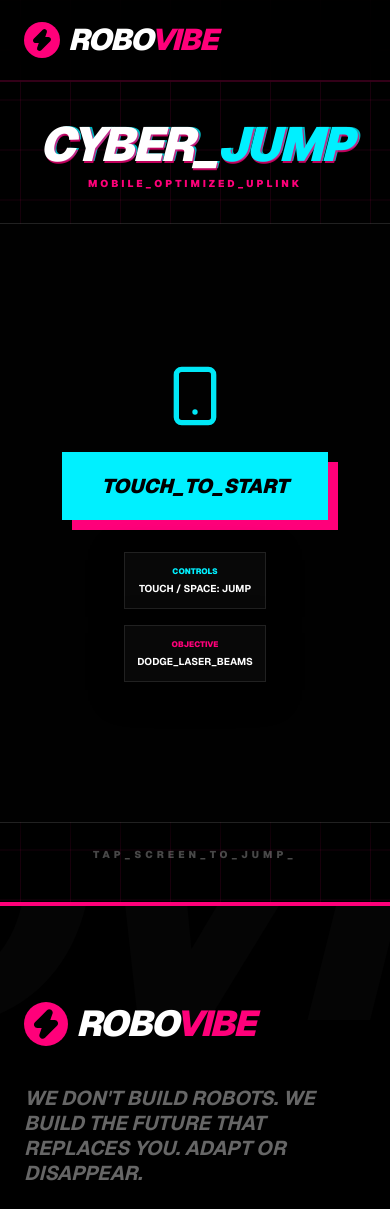
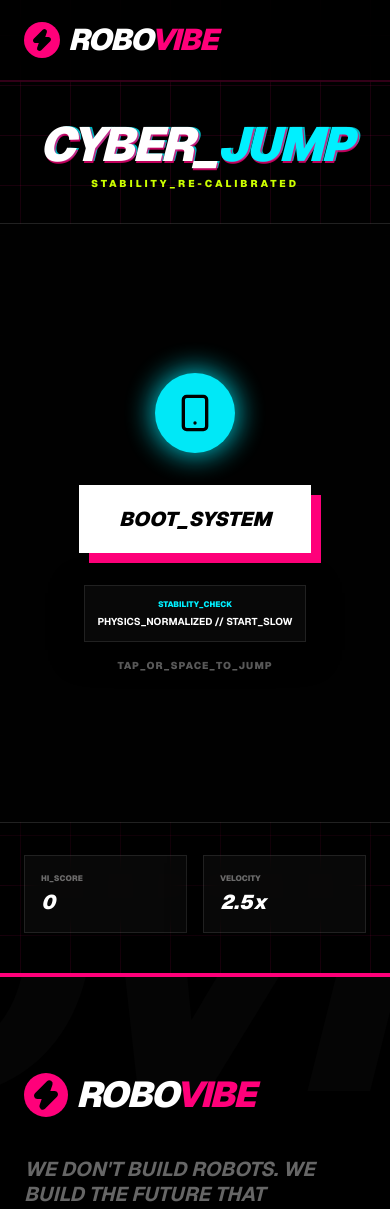
Before and after one commit to dev-vasu/robotics-web, a Next.js app: page /game/jump in a window 390 px wide. Shown: the top 1209 px of the page. Built offline with nearby package versions, Linux system fonts and the light colour scheme.

Commit message:
Fix: Re-calibrated CYBER_JUMP physics for a fairer start and smoother mobile gameplay

```diff
--- a/src/app/game/jump/page.tsx
+++ b/src/app/game/jump/page.tsx
@@ -8,9 +8,9 @@ import { Zap, Smartphone, RefreshCcw, Activity, Ghost, Info } from "lucide-react
 const CANVAS_WIDTH = 400;
 const CANVAS_HEIGHT = 600;
 const PLAYER_SIZE = 40;
-const GRAVITY = 0.6;
-const JUMP_FORCE = -12;
-const BASE_SPEED = 4;
+const GRAVITY = 0.45; // Reduced from 0.6 for floatier feel
+const JUMP_FORCE = -9; // Adjusted for new gravity
+const START_SPEED = 2.5; // Reduced from 4 for slow start
 
 export default function JumpGame() {
   const [gameState, setGameState] = useState<"IDLE" | "PLAYING" | "GAMEOVER">("IDLE");
@@ -26,10 +26,12 @@ export default function JumpGame() {
   const scoreRef = useRef(0);
 
   const initGame = () => {
+    // Reset player to safe center position with 0 velocity
     playerRef.current = { y: 300, vy: 0, x: 100 };
+    // Spawn first obstacles further away to give player time to react
     obstaclesRef.current = [
-      { x: 500, height: 200, passed: false },
-      { x: 800, height: 300, passed: false }
+      { x: 600, height: 200, passed: false },
+      { x: 950, height: 300, passed: false }
     ];
     scoreRef.current = 0;
     setScore(0);
@@ -39,36 +41,39 @@ export default function JumpGame() {
   const jump = useCallback(() => {
     if (gameState === "PLAYING") {
       playerRef.current.vy = JUMP_FORCE;
-    } else if (gameState !== "LOADING") {
+    } else if (gameState === "IDLE" || gameState === "GAMEOVER") {
       initGame();
     }
   }, [gameState]);
 
   const draw = useCallback((ctx: CanvasRenderingContext2D) => {
-    ctx.fillStyle = "rgba(0, 0, 0, 0.2)";
+    ctx.fillStyle = "rgba(0, 0, 0, 0.25)";
     ctx.fillRect(0, 0, CANVAS_WIDTH, CANVAS_HEIGHT);
 
-    // Ground & Ceiling
-    ctx.fillStyle = "rgba(255, 255, 255, 0.05)";
+    // Ground & Ceiling Warning Zones
+    ctx.fillStyle = "rgba(255, 0, 122, 0.1)";
     ctx.fillRect(0, 0, CANVAS_WIDTH, 20);
     ctx.fillRect(0, CANVAS_HEIGHT - 20, CANVAS_WIDTH, 20);
 
-    // Player
+    // Player Physics
     playerRef.current.vy += GRAVITY;
     playerRef.current.y += playerRef.current.vy;
 
+    // Draw Player
     ctx.beginPath();
     ctx.arc(playerRef.current.x, playerRef.current.y, PLAYER_SIZE / 2, 0, Math.PI * 2);
     ctx.fillStyle = "#00f0ff";
     ctx.fill();
-    ctx.shadowBlur = 20;
+    ctx.shadowBlur = 25;
     ctx.shadowColor = "#00f0ff";
     ctx.closePath();
 
     // Obstacles (Lasers)
-    const speed = BASE_SPEED + (scoreRef.current / 10);
+    // Dynamic Speed: Starts slow, gets faster as you score
+    const currentSpeed = START_SPEED + (scoreRef.current * 0.15);
+
     obstaclesRef.current.forEach((obs, index) => {
-      obs.x -= speed;
+      obs.x -= currentSpeed;
 
       // Draw Laser Beam
       ctx.fillStyle = "#ff007a";
@@ -78,20 +83,21 @@ export default function JumpGame() {
       // Top laser
       ctx.fillRect(obs.x, 0, 40, obs.height);
       // Bottom laser
-      const gap = 180;
+      const gap = 200; // Increased gap for fairness
       ctx.fillRect(obs.x, obs.height + gap, 40, CANVAS_HEIGHT);
 
-      // Collision
+      // Collision Detection
       const p = playerRef.current;
+      // Precision hit box
       if (
-        p.x + 15 > obs.x &&
-        p.x - 15 < obs.x + 40 &&
-        (p.y - 15 < obs.height || p.y + 15 > obs.height + gap)
+        p.x + 12 > obs.x &&
+        p.x - 12 < obs.x + 40 &&
+        (p.y - 12 < obs.height || p.y + 12 > obs.height + gap)
       ) {
         setGameState("GAMEOVER");
       }
 
-      // Point
+      // Score Tracking
       if (!obs.passed && obs.x < p.x) {
         obs.passed = true;
         scoreRef.current += 1;
@@ -99,18 +105,18 @@ export default function JumpGame() {
       }
 
       // Cleanup & Respawn
-      if (obs.x < -50) {
+      if (obs.x < -60) {
         obstaclesRef.current.splice(index, 1);
         obstaclesRef.current.push({
-          x: CANVAS_WIDTH + 100,
-          height: Math.random() * (CANVAS_HEIGHT - 300) + 50,
+          x: CANVAS_WIDTH + 150,
+          height: Math.random() * (CANVAS_HEIGHT - 350) + 75,
           passed: false
         });
       }
     });
 
-    // Boundary death
-    if (playerRef.current.y < 0 || playerRef.current.y > CANVAS_HEIGHT) {
+    // Boundary death (Floor or Ceiling)
+    if (playerRef.current.y < 15 || playerRef.current.y > CANVAS_HEIGHT - 15) {
       setGameState("GAMEOVER");
     }
   }, []);
@@ -150,13 +156,13 @@ export default function JumpGame() {
           <h1 className="text-5xl md:text-7xl font-black italic uppercase text-white tracking-tighter text-glitch leading-none">
             CYBER_<span className="text-cyber-blue">JUMP</span>
           </h1>
-          <p className="text-hyper-pink font-black uppercase tracking-[0.3em] text-[10px] mt-2">
-            MOBILE_OPTIMIZED_UPLINK
+          <p className="text-electric-volt font-black uppercase tracking-[0.3em] text-[10px] mt-2">
+            STABILITY_RE-CALIBRATED
           </p>
         </div>
 
         <div
-          className="relative glass-panel border-4 border-white/10 overflow-hidden cursor-pointer"
+          className="relative glass-panel border-4 border-white/10 overflow-hidden cursor-pointer shadow-[0_0_50px_rgba(0,240,255,0.1)]"
           style={{ width: CANVAS_WIDTH, height: CANVAS_HEIGHT }}
           onClick={jump}
         >
@@ -164,43 +170,55 @@ export default function JumpGame() {
 
           {gameState === "IDLE" && (
             <div className="absolute inset-0 z-20 flex flex-col items-center justify-center bg-black/90 p-8 text-center">
-              <Smartphone className="w-16 h-16 text-cyber-blue mb-6 animate-pulse" />
+              <div className="w-20 h-20 bg-cyber-blue rounded-full flex items-center justify-center mb-8 animate-pulse shadow-[0_0_30px_#00f0ff]">
+                <Smartphone className="w-10 h-10 text-black" />
+              </div>
               <button
-                className="px-10 py-5 bg-cyber-blue text-black font-black text-xl uppercase italic shadow-[10px_10px_0_0_#ff007a] mb-8"
+                className="px-10 py-5 bg-white text-black font-black text-xl uppercase italic shadow-[10px_10px_0_0_#ff007a] mb-8 hover:bg-cyber-blue transition-all"
               >
-                TOUCH_TO_START
+                BOOT_SYSTEM
               </button>
               <div className="space-y-4">
-                <div className="p-3 border border-white/10 glass-panel">
-                  <div className="text-[8px] text-cyber-blue font-black uppercase mb-1">CONTROLS</div>
-                  <div className="text-white font-bold text-[10px]">TOUCH / SPACE: JUMP</div>
+                <div className="p-3 border border-white/10 glass-panel bg-white/5">
+                  <div className="text-[8px] text-cyber-blue font-black uppercase mb-1">STABILITY_CHECK</div>
+                  <div className="text-white font-bold text-[10px]">PHYSICS_NORMALIZED // START_SLOW</div>
                 </div>
-                <div className="p-3 border border-white/10 glass-panel">
-                  <div className="text-[8px] text-hyper-pink font-black uppercase mb-1">OBJECTIVE</div>
-                  <div className="text-white font-bold text-[10px]">DODGE_LASER_BEAMS</div>
-                </div>
+                <p className="text-[10px] text-white/40 font-black uppercase tracking-widest">
+                  TAP_OR_SPACE_TO_JUMP
+                </p>
               </div>
             </div>
           )}
 
           {gameState === "GAMEOVER" && (
-            <div className="absolute inset-0 z-20 flex flex-col items-center justify-center bg-black/95">
-              <Ghost className="w-20 h-20 text-red-500 mb-6" />
-              <h2 className="text-5xl font-black text-white italic uppercase mb-2">CRASHED</h2>
-              <div className="text-cyber-blue text-3xl font-black mb-8 italic">SCORE: {score}</div>
-              <button className="px-10 py-5 bg-white text-black font-black text-xl uppercase shadow-[8px_8px_0_0_#ff007a]">RE-LINK</button>
+            <div className="absolute inset-0 z-20 flex flex-col items-center justify-center bg-red-600/20 backdrop-blur-xl border-4 border-red-500/30">
+              <Ghost className="w-20 h-20 text-white mb-6 animate-pulse" />
+              <h2 className="text-5xl font-black text-white italic uppercase mb-2">TERMINATED</h2>
+              <div className="bg-black px-8 py-3 border-2 border-cyber-blue mb-8">
+                <span className="text-cyber-blue text-3xl font-black italic tabular-nums">SCORE: {score}</span>
+              </div>
+              <button className="px-10 py-5 bg-white text-black font-black text-xl uppercase italic hover:bg-electric-volt transition-all shadow-[8px_8px_0_0_#000]">
+                RE-BOOT_CORE
+              </button>
             </div>
           )}
 
           {gameState === "PLAYING" && (
-            <div className="absolute top-6 left-0 w-full text-center pointer-events-none">
-              <div className="text-white text-6xl font-black italic tracking-tighter opacity-50 tabular-nums">{score}</div>
+            <div className="absolute top-10 left-0 w-full text-center pointer-events-none">
+              <div className="text-white text-8xl font-black italic tracking-tighter opacity-20 tabular-nums select-none">{score}</div>
             </div>
           )}
         </div>
 
-        <div className="mt-6 text-[10px] text-white/30 font-black uppercase tracking-[0.4em]">
-          TAP_SCREEN_TO_JUMP_
+        <div className="mt-8 flex gap-4 w-full max-w-[400px]">
+           <div className="flex-1 p-4 glass-panel border-l-4 border-cyber-blue">
+              <div className="text-[8px] font-black text-white/40 uppercase mb-1">HI_SCORE</div>
+              <div className="text-xl font-black italic text-white">{highScore}</div>
+           </div>
+           <div className="flex-1 p-4 glass-panel border-l-4 border-hyper-pink">
+              <div className="text-[8px] font-black text-white/40 uppercase mb-1">VELOCITY</div>
+              <div className="text-xl font-black italic text-white">{(START_SPEED + score * 0.15).toFixed(1)}x</div>
+           </div>
         </div>
       </div>
 
```
